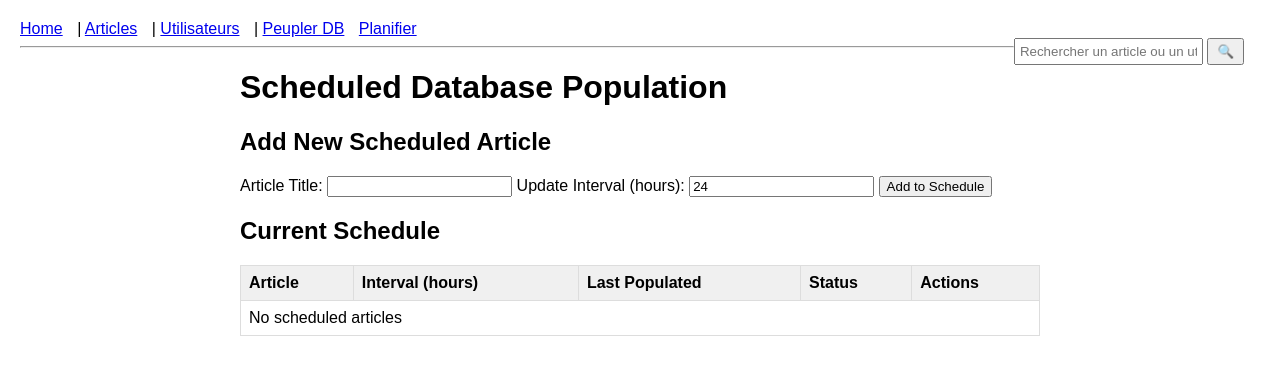
After one commit to AronMaa/Wikiparse, a Flask app: page /populate/schedule in a window 1280 px wide. The commit adds this page. Shown: the top 375 px of the page. Run offline with Flask 3, Linux system fonts and the light colour scheme; data that the repository does not hold is empty.

Commit message:
Implementing a schedule

```diff
--- a/app.py
+++ b/app.py
@@ -1,6 +1,7 @@
 from flask import Flask, render_template, request, url_for, redirect, flash
 import sqlite3
-from datetime import datetime
+import atexit
+from apscheduler.schedulers.background import BackgroundScheduler
 from populate import init_db, fetch_revisions_from_api, update_database
 from queries import count_users, fetch_users, fetch_revisions_db, fetch_articles
 
@@ -17,6 +18,35 @@ def get_conn():
     except sqlite3.Error as e:
         flash(f"Database error: {str(e)}", "error")
         return None
+
+def check_scheduled_population():
+    """Check for articles that need to be populated based on schedule"""
+    conn = get_conn()
+    try:
+        articles = conn.execute("""
+            SELECT title FROM scheduled_articles
+            WHERE is_active = 1 AND (
+                last_populated IS NULL OR
+                datetime(last_populated, '+' || interval_hours || ' hours') < datetime('now')
+            )
+        """).fetchall()
+
+        for article in articles:
+            try:
+                populate_article_now(article['title'])
+                print(f"Populated {article['title']} on schedule")
+            except Exception as e:
+                print(f"Error populating {article['title']}: {str(e)}")
+    finally:
+        conn.close()
+
+# Initialize scheduler
+scheduler = BackgroundScheduler()
+scheduler.add_job(check_scheduled_population, 'interval', minutes=30)
+scheduler.start()
+
+# Shut down the scheduler when exiting the app
+atexit.register(lambda: scheduler.shutdown())
 
 @app.route('/')
 def index():
@@ -252,6 +282,62 @@ def populate_db():
 
     return render_template('populate.html')
 
+@app.route('/populate/schedule', methods=['GET', 'POST'])
+def populate_schedule():
+    conn = get_conn()
+    try:
+        if request.method == 'POST':
+            action = request.form.get('action')
+            if action == 'add':
+                title = request.form.get('title').strip()
+                interval = int(request.form.get('interval', 24))
+                conn.execute(
+                    "INSERT OR REPLACE INTO scheduled_articles (title, interval_hours) VALUES (?, ?)",
+                    (title, interval)
+                )
+                conn.commit()
+                flash(f"Added {title} to scheduled population", "success")
+            elif action == 'remove':
+                title = request.form.get('title')
+                conn.execute("DELETE FROM scheduled_articles WHERE title = ?", (title,))
+                conn.commit()
+                flash(f"Removed {title} from scheduled population", "success")
+            elif action == 'toggle':
+                title = request.form.get('title')
+                conn.execute(
+                    "UPDATE scheduled_articles SET is_active = NOT is_active WHERE title = ?",
+                    (title,)
+                )
+                conn.commit()
+                flash("Schedule status updated", "success")
+            elif action == 'run_now':
+                title = request.form.get('title')
+                populate_article_now(title)
+                flash(f"Manually populated {title}", "success")
+
+        # Get all scheduled articles
+        scheduled = conn.execute(
+            "SELECT *, datetime(last_populated) as last_populated_pretty FROM scheduled_articles"
+        ).fetchall()
+
+        return render_template('populate_schedule.html', scheduled=scheduled)
+    finally:
+        conn.close()
+
+def populate_article_now(title):
+    """Helper function to populate an article immediately"""
+    conn = get_conn()
+    try:
+        revisions = fetch_revisions_from_api(title)
+        update_database(conn, title, revisions)
+        conn.execute(
+            "UPDATE scheduled_articles SET last_populated = datetime('now') WHERE title = ?",
+            (title,)
+        )
+        conn.commit()
+    finally:
+        conn.close()
+
 @app.route('/search')
 def search():
     query = request.args.get('q', '').strip().lower()
--- a/populate.py
+++ b/populate.py
@@ -35,6 +35,14 @@ def init_db(db_path):
         parent_id INTEGER,
         FOREIGN KEY(article_id) REFERENCES articles(id),
         FOREIGN KEY(user_id) REFERENCES users(id)
+    );
+
+    CREATE TABLE IF NOT EXISTS scheduled_articles (
+        id INTEGER PRIMARY KEY AUTOINCREMENT,
+        title TEXT UNIQUE NOT NULL,
+        interval_hours INTEGER DEFAULT 24,
+        last_populated TEXT,
+        is_active INTEGER DEFAULT 1
     );
     """)
 
--- a/templates/base.html
+++ b/templates/base.html
@@ -11,6 +11,7 @@
         <a href="{{ url_for('articles') }}">Articles</a> |
         <a href="{{ url_for('users_list') }}">Utilisateurs</a> |
         <a href="{{ url_for('populate_db') }}">Peupler DB</a>
+        <a href="{{ url_for('populate_schedule') }}">Planifier</a>
     </nav>
     <form action="{{ url_for('search') }}" method="get" class="global-search">
     <input type="text" name="q" placeholder="Rechercher un article ou un utilisateur…" required>
--- /dev/null
+++ b/templates/populate_schedule.html
@@ -0,0 +1,73 @@
+{% extends 'base.html' %}
+{% block title %}Scheduled Population{% endblock %}
+{% block content %}
+<h1>Scheduled Database Population</h1>
+
+<div class="card">
+    <h2>Add New Scheduled Article</h2>
+    <form method="post">
+        <input type="hidden" name="action" value="add">
+        <label>Article Title: <input type="text" name="title" required></label>
+        <label>Update Interval (hours):
+            <input type="number" name="interval" value="24" min="1">
+        </label>
+        <button type="submit">Add to Schedule</button>
+    </form>
+</div>
+
+<h2>Current Schedule</h2>
+<table class="schedule-table">
+    <thead>
+        <tr>
+            <th>Article</th>
+            <th>Interval (hours)</th>
+            <th>Last Populated</th>
+            <th>Status</th>
+            <th>Actions</th>
+        </tr>
+    </thead>
+    <tbody>
+        {% for article in scheduled %}
+        <tr>
+            <td>{{ article.title }}</td>
+            <td>{{ article.interval_hours }}</td>
+            <td>{{ article.last_populated_pretty or 'Never' }}</td>
+            <td>{{ 'Active' if article.is_active else 'Paused' }}</td>
+            <td class="actions">
+                <form method="post" style="display: inline;">
+                    <input type="hidden" name="action" value="toggle">
+                    <input type="hidden" name="title" value="{{ article.title }}">
+                    <button type="submit" class="btn-toggle">
+                        {{ 'Pause' if article.is_active else 'Activate' }}
+                    </button>
+                </form>
+                <form method="post" style="display: inline;">
+                    <input type="hidden" name="action" value="run_now">
+                    <input type="hidden" name="title" value="{{ article.title }}">
+                    <button type="submit" class="btn-run">Run Now</button>
+                </form>
+                <form method="post" style="display: inline;">
+                    <input type="hidden" name="action" value="remove">
+                    <input type="hidden" name="title" value="{{ article.title }}">
+                    <button type="submit" class="btn-remove">Remove</button>
+                </form>
+            </td>
+        </tr>
+        {% else %}
+        <tr>
+            <td colspan="5">No scheduled articles</td>
+        </tr>
+        {% endfor %}
+    </tbody>
+</table>
+
+<style>
+.schedule-table { width: 100%; border-collapse: collapse; }
+.schedule-table th, .schedule-table td { padding: 8px; border: 1px solid #ddd; }
+.actions { white-space: nowrap; }
+.btn-toggle, .btn-run, .btn-remove { padding: 4px 8px; margin: 0 2px; }
+.btn-toggle { background: #ffc107; }
+.btn-run { background: #28a745; color: white; }
+.btn-remove { background: #dc3545; color: white; }
+</style>
+{% endblock %}
```
